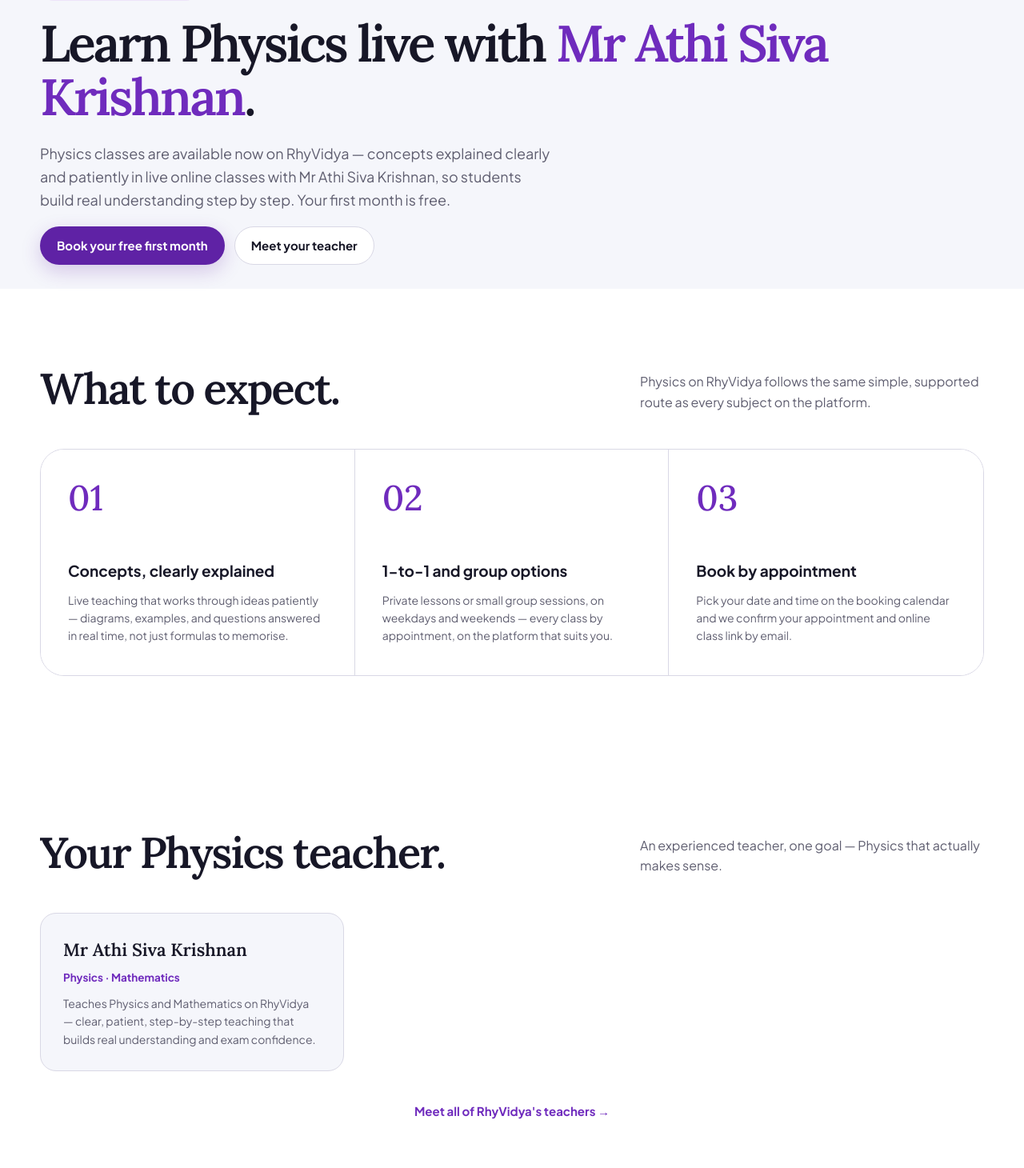
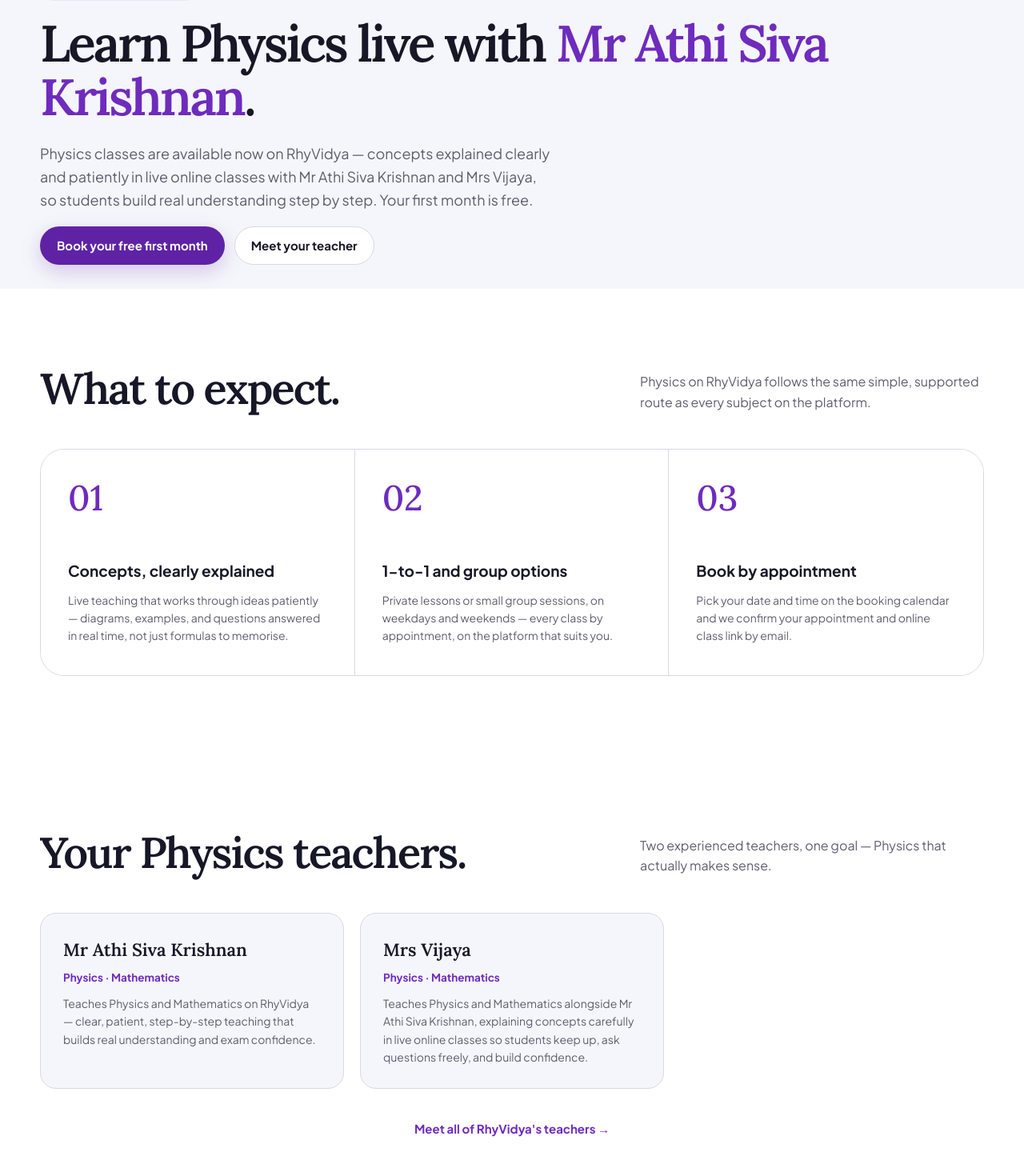
Before and after one commit to rhytechglobalsolutions/rhyvidya-website, a Next.js app: page /subjects/physics in a window 1280 px wide. Shown: the part 216-1676 px from the top of the page at 80% size. Built offline with nearby package versions, Linux system fonts and the light colour scheme.

Commit message:
RhyVidya: Mrs Vijaya also teaches Physics (with Mr Athi Siva Krishnan)

```diff
--- a/app/data.ts
+++ b/app/data.ts
@@ -80,9 +80,9 @@ export const SUBJECTS: Subject[] = [
     status: "live",
     statusLabel: "Live now",
     glyph: "F = ma",
-    teachers: "Mr Athi Siva Krishnan",
+    teachers: "Mr Athi Siva Krishnan & Mrs Vijaya",
     blurb:
-      "Live online Physics classes with Mr Athi Siva Krishnan — concepts explained clearly and patiently, so students build real understanding step by step.",
+      "Live online Physics classes with Mr Athi Siva Krishnan and Mrs Vijaya — concepts explained clearly and patiently, so students build real understanding step by step.",
     points: ["1-to-1 and group classes", "Weekday and weekend appointments", "Free first month at launch"],
   },
   {
--- a/app/subjects/physics/page.tsx
+++ b/app/subjects/physics/page.tsx
@@ -5,14 +5,14 @@ import JsonLd from "../../components/JsonLd";
 import { OG_IMAGE, SITE } from "../../data";
 
 export const metadata: Metadata = {
-  title: "Physics Classes Online — Live Classes with Mr Athi Siva Krishnan",
+  title: "Physics Classes Online — Live Classes",
   description:
-    "Live online Physics classes with Mr Athi Siva Krishnan — concepts explained clearly and patiently, 1-to-1 and group classes by appointment. First month free.",
+    "Live online Physics classes with Mr Athi Siva Krishnan and Mrs Vijaya — concepts explained clearly and patiently, 1-to-1 and group classes by appointment. First month free.",
   alternates: { canonical: "/subjects/physics" },
   openGraph: {
     title: "Physics Classes Online | RhyVidya",
     description:
-      "Live online Physics classes with Mr Athi Siva Krishnan — concepts explained clearly and patiently. Book a class today.",
+      "Live online Physics classes with Mr Athi Siva Krishnan and Mrs Vijaya — concepts explained clearly and patiently. Book a class today.",
     url: "/subjects/physics",
     type: "website",
     images: [OG_IMAGE],
@@ -26,12 +26,15 @@ const jsonLd = {
       "@type": "Course",
       name: "Physics — Live Online Classes",
       description:
-        "Live online Physics classes taught by Mr Athi Siva Krishnan. 1-to-1 and group sessions, weekday and weekend, by appointment. First month free.",
+        "Live online Physics classes taught by Mr Athi Siva Krishnan and Mrs Vijaya. 1-to-1 and group sessions, weekday and weekend, by appointment. First month free.",
       provider: { "@id": "https://www.rhyvidya.com/#organization" },
       hasCourseInstance: {
         "@type": "CourseInstance",
         courseMode: "online",
-        instructor: [{ "@type": "Person", name: "Athi Siva Krishnan" }],
+        instructor: [
+          { "@type": "Person", name: "Athi Siva Krishnan" },
+          { "@type": "Person", name: "Vijaya" },
+        ],
       },
     },
     {
@@ -65,8 +68,8 @@ export default function PhysicsPage() {
           </h1>
           <p className="lede">
             Physics classes are available now on RhyVidya — concepts explained clearly and
-            patiently in live online classes with Mr Athi Siva Krishnan, so students build
-            real understanding step by step. Your first month is free.
+            patiently in live online classes with Mr Athi Siva Krishnan and Mrs Vijaya, so
+            students build real understanding step by step. Your first month is free.
           </p>
           <div className="hero-actions">
             <a className="button primary" href="#bookingForm">
@@ -120,8 +123,8 @@ export default function PhysicsPage() {
       <section className="teacher">
         <div className="wrap">
           <div className="section-head">
-            <h2>Your Physics teacher.</h2>
-            <p>An experienced teacher, one goal — Physics that actually makes sense.</p>
+            <h2>Your Physics teachers.</h2>
+            <p>Two experienced teachers, one goal — Physics that actually makes sense.</p>
           </div>
           <div className="teacher-list">
             <article className="teacher-card">
@@ -130,6 +133,15 @@ export default function PhysicsPage() {
               <p>
                 Teaches Physics and Mathematics on RhyVidya — clear, patient, step-by-step
                 teaching that builds real understanding and exam confidence.
+              </p>
+            </article>
+            <article className="teacher-card">
+              <h3>Mrs Vijaya</h3>
+              <div className="t-subjects">Physics · Mathematics</div>
+              <p>
+                Teaches Physics and Mathematics alongside Mr Athi Siva Krishnan, explaining
+                concepts carefully in live online classes so students keep up, ask questions
+                freely, and build confidence.
               </p>
             </article>
           </div>
```
Also changed, not shown: app/teachers/page.tsx (+6 -6 lines), 1 other file (tests, documents, lock files or other folders).
